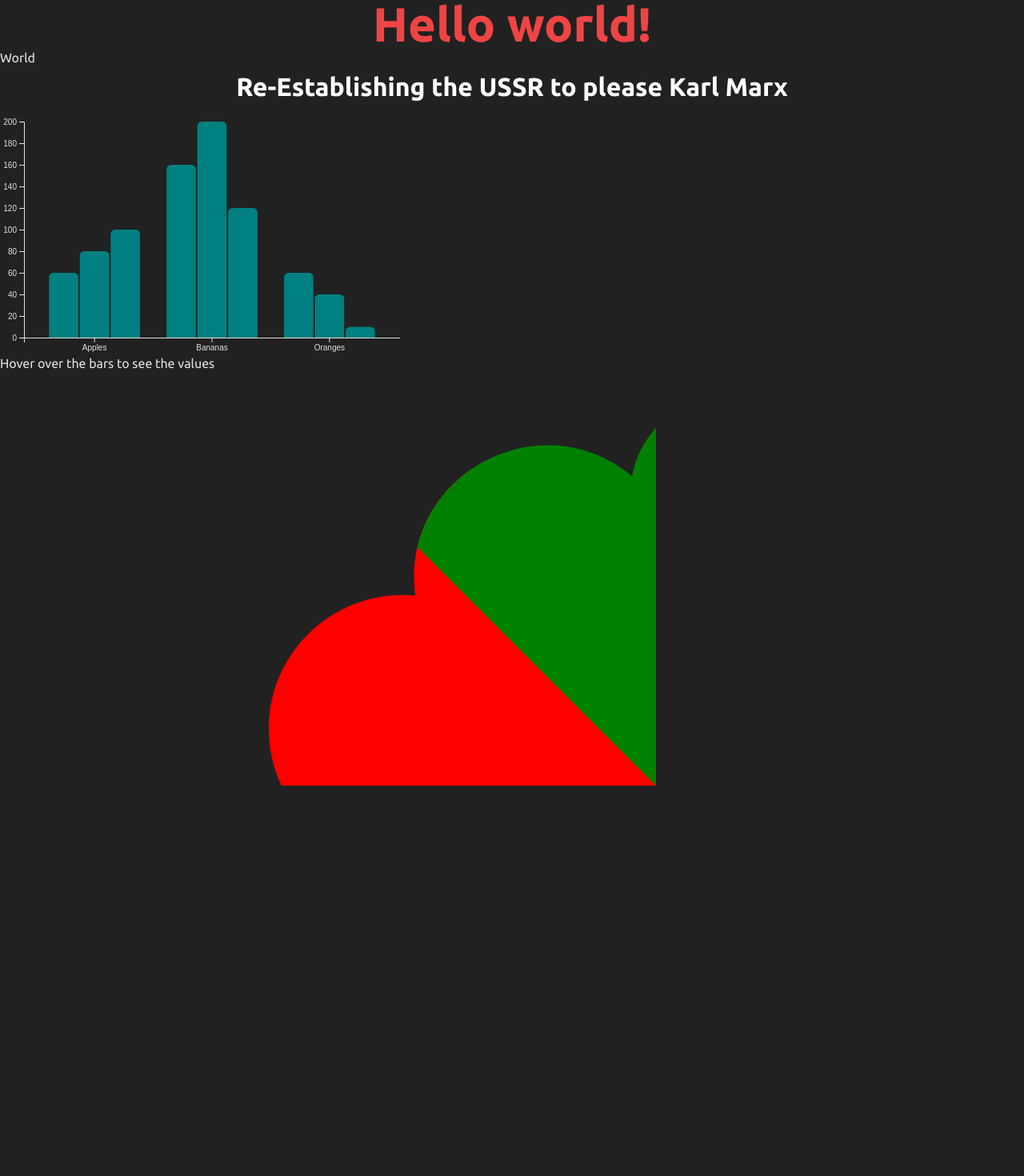
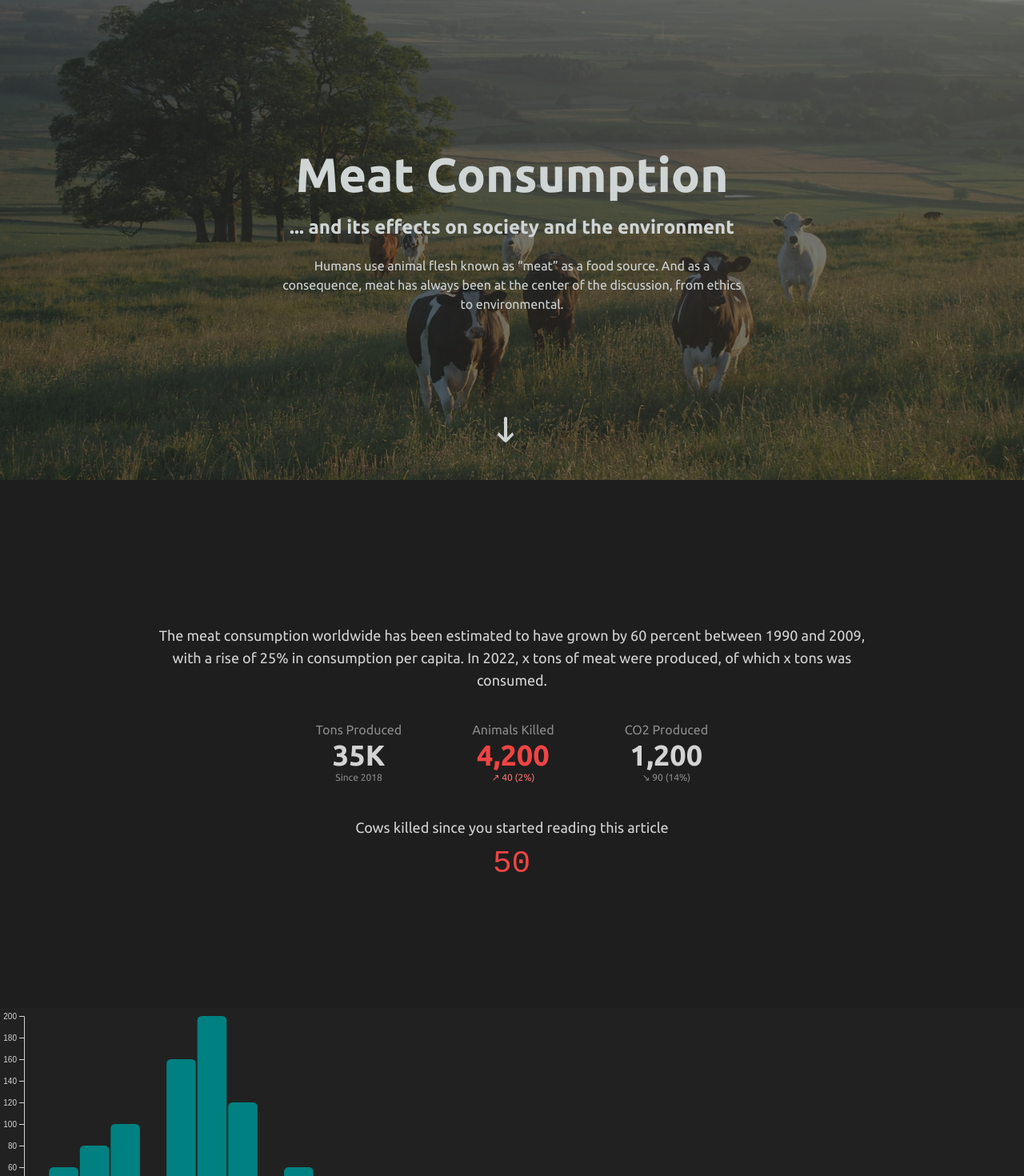
Before and after one commit to OopsOverflow/DataVis, a React (Vite) app: page / in a window 1280 px wide. Shown: the top 1470 px of the page at 80% size. Before the commit the page ends 998 px from the top, so only its background shows below. Built offline with nearby package versions, Linux system fonts and the light colour scheme.

Commit message:
[WIP] POC for page landing It's by no means clean code, just a poc

```diff
--- a/src/App.tsx
+++ b/src/App.tsx
@@ -1,30 +1,95 @@
-import React from 'react';
+import React, { useEffect, useState } from 'react';
 import { GroupedBarChart } from '@charts/GroupedBarChart';
 import { CloudPieChart } from '@charts/CloudPieChart';
 import { type IGroupedData } from './type';
-import Header from '@components/Header';
 
 const GROUPED_BAR_CHART_DATA: IGroupedData[] = [
   { label: 'Apples', values: [60, 80, 100] },
   { label: 'Bananas', values: [160, 200, 120] },
   { label: 'Oranges', values: [60, 40, 10] },
 ];
+
+interface Props {
+  initialValue: number;
+  factor: number;
+}
+
+const AnimatedCounter: React.FC<Props> = ({ initialValue, factor }) => {
+  const [count, setCount] = useState(initialValue);
+
+  useEffect(() => {
+    const intervalId = setInterval(() => {
+      setCount((prevCount) => prevCount + factor);
+    }, 1000);
+    return () => {
+      clearInterval(intervalId);
+    };
+  }, [factor]);
+
+  return (
+    <h1 className="mt-3 animate-pulse font-mono text-4xl text-red-500">
+      {count}
+    </h1>
+  );
+};
+
 function App(): React.ReactElement {
   return (
     <>
-      <Header />
+      <div
+        className="hero h-[75vh] bg-base-200"
+        style={{
+          backgroundImage: `url("./cows.jpg")`,
+        }}
+      >
+        <div className="hero-overlay bg-opacity-60"></div>
+        <div className="hero-content text-center text-neutral-content">
+          <div className="max-w-xl">
+            <h1 className="mb-5 text-6xl font-bold">Meat Consumption</h1>
+            <h2 className="mb-5 text-2xl font-bold">
+              ... and its effects on society and the environment
+            </h2>
+            <p className="mb-5">
+              Humans use animal flesh known as “meat” as a food source. And as a
+              consequence, meat has always been at the center of the discussion,
+              from ethics to environmental.
+            </p>
+            <div className="down-arrow"></div>
+          </div>
+        </div>
+      </div>
+      <div className="flex h-full w-full flex-col items-center justify-center bg-base-200 p-40 text-center">
+        <p className="m-5 max-w-4xl text-lg">
+          The meat consumption worldwide has been estimated to have grown by 60
+          percent between 1990 and 2009, with a rise of 25% in consumption per
+          capita. In 2022, x tons of meat were produced, of which x tons was
+          consumed.
+        </p>
+        <div className="flex max-w-4xl flex-row items-center justify-center space-x-10">
+          <div className="stat place-items-center">
+            <div className="stat-title">Tons Produced</div>
+            <div className="stat-value">35K</div>
+            <div className="stat-desc">Since 2018</div>
+          </div>
+
+          <div className="stat place-items-center">
+            <div className="stat-title">Animals Killed</div>
+            <div className="text-col stat-value text-red-500">4,200</div>
+            <div className="stat-desc text-red-400">↗︎ 40 (2%)</div>
+          </div>
+
+          <div className="stat place-items-center">
+            <div className="stat-title">CO2 Produced</div>
+            <div className="stat-value">1,200</div>
+            <div className="stat-desc">↘︎ 90 (14%)</div>
+          </div>
+        </div>
+        <p className="mt-6 max-w-4xl text-lg">
+          Cows killed since you started reading this article
+        </p>
+        <AnimatedCounter initialValue={0} factor={10} />
+      </div>
       <div>
-        <h1
-          style={{
-            textAlign: 'center',
-            fontSize: '2rem',
-            fontWeight: 'bold',
-            color: 'white',
-            marginBottom: 10,
-          }}
-        >
-          Re-Establishing the USSR to please Karl Marx
-        </h1>
         <GroupedBarChart data={GROUPED_BAR_CHART_DATA} />
         <p>Hover over the bars to see the values</p>
         <CloudPieChart data={GROUPED_BAR_CHART_DATA} />
--- a/src/styles/globals.css
+++ b/src/styles/globals.css
@@ -3,9 +3,6 @@
 @tailwind utilities;
 
 :root {
-  color-scheme: dark;
-  color: rgba(255, 255, 255, 0.87);
-  background-color: #212121;
     font-synthesis: none;
     text-rendering: optimizeLegibility;
     -webkit-font-smoothing: antialiased;
@@ -29,14 +26,17 @@ body {
     font-size: 0.9em;
     color: #000000;
 }
+
 .tooltip__title {
     display: block;
     margin-bottom: 0.5em;
     font-weight: bold;
 }
+
 .tooltip__table {
     border-collapse: collapse;
 }
+
 .tooltip__table td {
     border: 1px solid;
     padding: 0.25em;
@@ -52,3 +52,52 @@ body {
         transform: scale(1) translate(0, 0);
     }
 }
+
+.down-arrow {
+    position: absolute;
+    top: 65vh;
+    left: calc(50% - 10px);
+    width: 0;
+    height: 30px;
+    border: 2px solid;
+    border-radius: 2px;
+    animation: jumpInfinite 1.5s infinite;
+}
+
+.down-arrow:after {
+    content: " ";
+    position: absolute;
+    top: 12px;
+    left: -8px;
+    width: 16px;
+    height: 16px;
+    border-bottom: 4px solid;
+    border-right: 4px solid;
+    border-radius: 4px;
+    transform: rotateZ(45deg);
+}
+
+@keyframes jumpInfinite {
+    0% {
+        margin-top: 0;
+    }
+    50% {
+        margin-top: 20px;
+    }
+    100% {
+        margin-top: 0;
+    }
+}
+
+@keyframes pulse {
+    from {
+        transform: scale(1);
+    }
+    to {
+        transform: scale(1.1);
+    }
+}
+
+.animate-pulse {
+    animation: pulse 1s ease-in-out infinite;
+}
```
Also changed, not shown: public/cows.jpg (added). Lines whose indentation alone changed are shown as unchanged.
